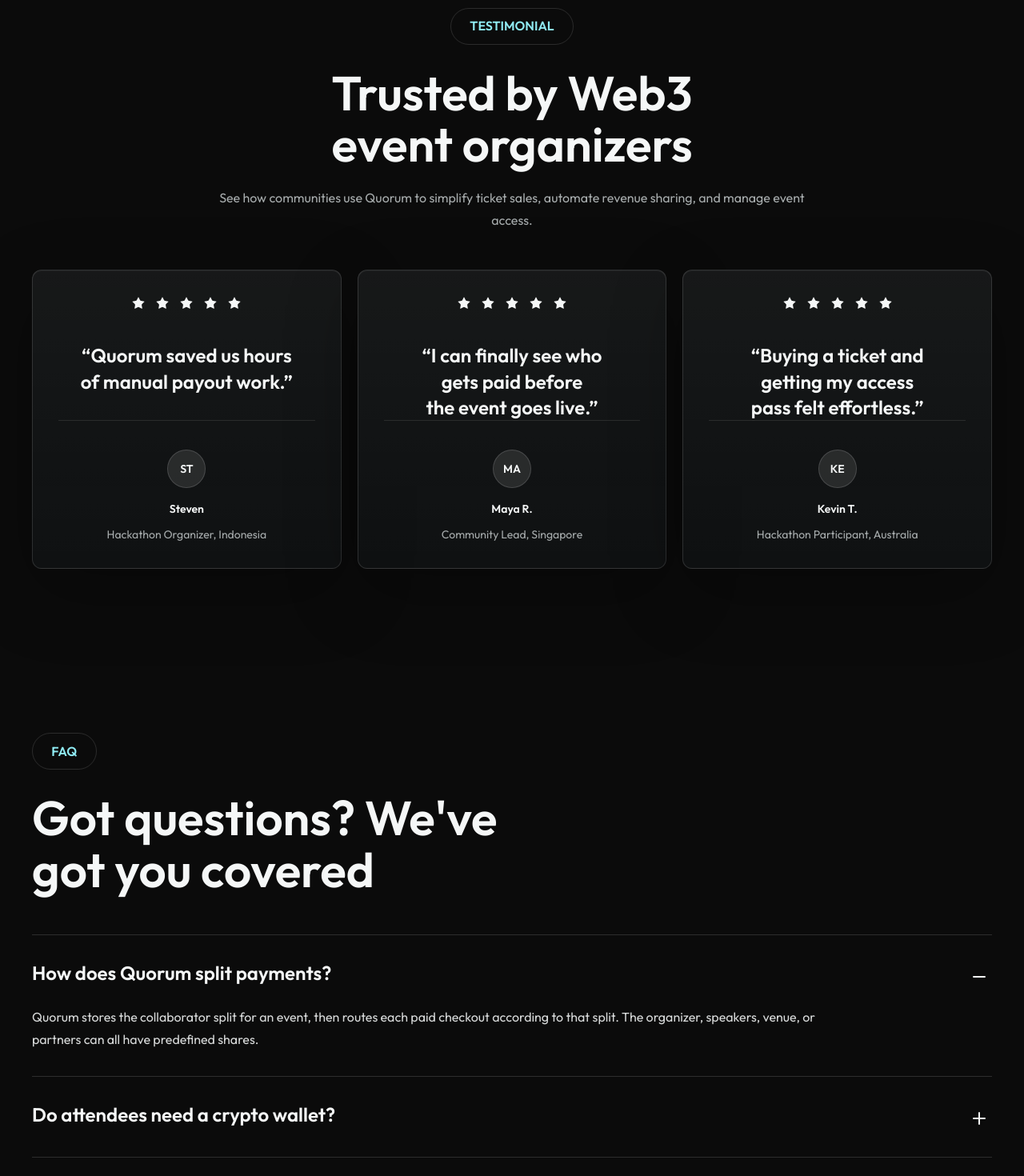
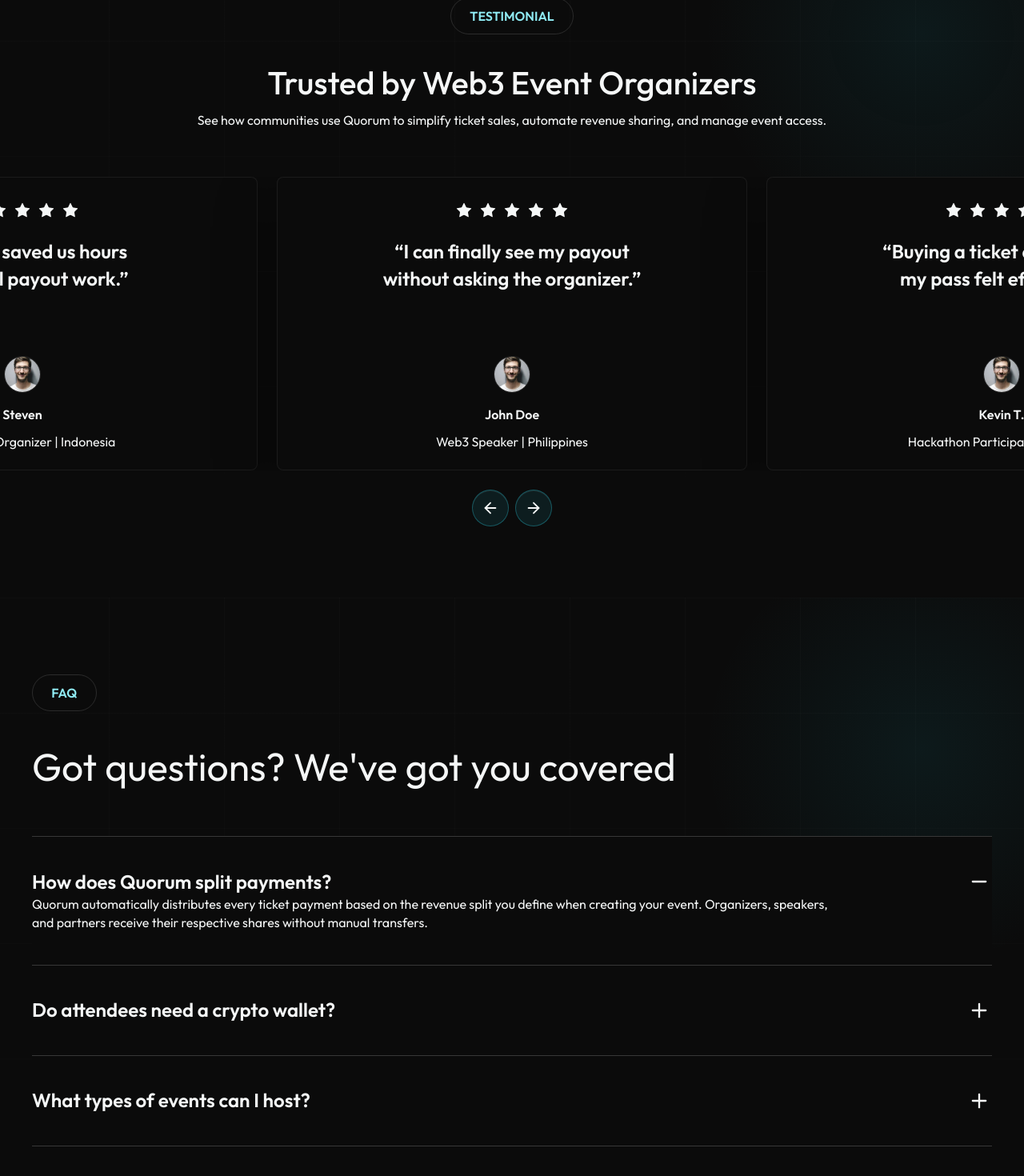
Before and after one commit to wildanniam/Quorum, a Next.js app: page / in a window 1280 px wide. Shown: the part 3456-4926 px from the top of the page at 80% size. Built offline with nearby package versions, Linux system fonts and the light colour scheme; a web font is replaced by a local one.

Commit message:
polish: align landing testimonial and faq

```diff
--- a/src/app/page.tsx
+++ b/src/app/page.tsx
@@ -18,7 +18,10 @@
 import { LogoStrip } from "@/components/landing/logo-strip";
 import { SectionLabel } from "@/components/landing/section-label";
 import { StellarBadge } from "@/components/landing/stellar-badge";
-import { TestimonialCard } from "@/components/landing/testimonial-card";
+import {
+  TestimonialCarousel,
+  type Testimonial,
+} from "@/components/landing/testimonial-carousel";
 
 const workflowSteps = [
   {
@@ -65,28 +68,31 @@
   },
 ];
 
-const testimonials = [
+const testimonials: Testimonial[] = [
   {
+    avatar: "/figma/landing/john-avatar.webp",
     name: "Steven",
     quote: "Quorum saved us hours of manual payout work.",
-    role: "Hackathon Organizer, Indonesia",
+    role: "Hackathon Organizer | Indonesia",
   },
   {
-    name: "Maya R.",
-    quote: "I can finally see who gets paid before the event goes live.",
-    role: "Community Lead, Singapore",
+    avatar: "/figma/landing/john-avatar.webp",
+    name: "John Doe",
+    quote: "I can finally see my payout without asking the organizer.",
+    role: "Web3 Speaker | Philippines",
   },
   {
+    avatar: "/figma/landing/john-avatar.webp",
     name: "Kevin T.",
-    quote: "Buying a ticket and getting my access pass felt effortless.",
-    role: "Hackathon Participant, Australia",
+    quote: "Buying a ticket and getting my pass felt effortless.",
+    role: "Hackathon Participant | Australia",
   },
 ];
 
 const faqItems: FAQItem[] = [
   {
     answer:
-      "Quorum stores the collaborator split for an event, then routes each paid checkout according to that split. The organizer, speakers, venue, or partners can all have predefined shares.",
+      "Quorum automatically distributes every ticket payment based on the revenue split you define when creating your event. Organizers, speakers, and partners receive their respective shares without manual transfers.",
     question: "How does Quorum split payments?",
   },
   {
@@ -234,33 +240,44 @@
           </div>
         </section>
 
-        <LandingSection
-          eyebrow="Testimonial"
+        <section
+          className="landing-section-grid overflow-hidden py-[5.2rem] sm:py-[5.6rem]"
           id="testimonial"
-          intro="See how communities use Quorum to simplify ticket sales, automate revenue sharing, and manage event access."
-          title="Trusted by Web3 event organizers"
         >
-          <div className="grid gap-5 lg:grid-cols-3">
-            {testimonials.map((testimonial) => (
-              <TestimonialCard
-                key={testimonial.name}
-                name={testimonial.name}
-                quote={testimonial.quote}
-                role={testimonial.role}
-              />
-            ))}
+          <div className="landing-container">
+            <div className="mx-auto max-w-[75rem] text-center">
+              <SectionLabel>Testimonial</SectionLabel>
+              <h2 className="mt-8 font-product text-[clamp(2.3rem,3.35vw,2.5rem)] font-medium leading-[1.4] tracking-normal text-landing-white text-balance">
+                Trusted by Web3 Event Organizers
+              </h2>
+              <p className="mt-2 text-base leading-[1.4] text-landing-white">
+                See how communities use Quorum to simplify ticket sales,
+                automate revenue sharing, and manage event access.
+              </p>
+            </div>
+
+            <TestimonialCarousel testimonials={testimonials} />
           </div>
-        </LandingSection>
+        </section>
 
-        <LandingSection
-          align="left"
-          className="pb-18"
-          eyebrow="FAQ"
+        <section
+          className="landing-section-grid relative overflow-hidden pb-0 pt-[5.8rem] sm:pt-[6rem]"
           id="faq"
-          title="Got questions? We've got you covered"
         >
-          <FAQAccordion items={faqItems} />
-        </LandingSection>
+          <div className="landing-container relative z-10">
+            <SectionLabel>FAQ</SectionLabel>
+            <h2 className="mt-9 max-w-[75rem] font-product text-[clamp(2.5rem,4.7vw,3rem)] font-normal leading-[1.4] tracking-normal text-landing-white text-balance">
+              Got questions? We&apos;ve got you covered
+            </h2>
+            <FAQAccordion className="mt-[3.25rem]" items={faqItems} />
+          </div>
+          <p
+            aria-hidden="true"
+            className="pointer-events-none relative z-0 -mb-8 mt-10 select-none text-center font-product text-[clamp(8rem,21vw,17.5rem)] font-semibold leading-none text-white/[0.065]"
+          >
+            Quorum.
+          </p>
+        </section>
 
         <footer className="relative overflow-hidden border-t border-white/8 pt-12 sm:pt-16">
           <div className="landing-container relative z-10 flex flex-col gap-8 pb-12 sm:flex-row sm:items-center sm:justify-between">
--- a/src/components/landing/faq-accordion.tsx
+++ b/src/components/landing/faq-accordion.tsx
@@ -13,23 +13,23 @@
 
 export function FAQAccordion({ className, items }: FAQAccordionProps) {
   return (
-    <div className={cn("border-y border-white/14", className)}>
+    <div className={cn("border-y border-white/18 bg-[#0b0b0b]", className)}>
       {items.map((item, index) => (
         <details
-          className="group border-b border-white/14 py-8 last:border-b-0"
+          className="group border-b border-white/18 last:border-b-0"
           key={item.question}
           open={index === 0}
         >
-          <summary className="flex list-none items-start justify-between gap-6 text-left">
-            <span className="font-product text-xl font-semibold leading-tight text-landing-white md:text-2xl">
+          <summary className="flex min-h-[7rem] list-none items-center justify-between gap-6 py-0 text-left group-open:min-h-0 group-open:items-start group-open:pt-10">
+            <span className="font-product text-xl font-semibold leading-[1.4] text-landing-white md:text-2xl">
               {item.question}
             </span>
-            <span className="mt-1 grid h-8 w-8 shrink-0 place-items-center text-landing-white">
-              <Plus className="group-open:hidden" size={24} />
-              <Minus className="hidden group-open:block" size={24} />
+            <span className="grid h-8 w-8 shrink-0 place-items-center text-landing-white">
+              <Plus className="group-open:hidden" size={28} strokeWidth={2} />
+              <Minus className="hidden group-open:block" size={28} strokeWidth={2} />
             </span>
           </summary>
-          <p className="mt-5 max-w-5xl text-base leading-7 text-landing-white/88">
+          <p className="max-w-[64rem] pb-10 text-base leading-[1.45] text-landing-white">
             {item.answer}
           </p>
         </details>
--- a/src/components/landing/testimonial-card.tsx
+++ b/src/components/landing/testimonial-card.tsx
@@ -1,4 +1,5 @@
 import { Star } from "lucide-react";
+import Image from "next/image";
 import { cn } from "@/lib/ui";
 
 type TestimonialCardProps = {
@@ -18,30 +19,44 @@
 }: TestimonialCardProps) {
   return (
     <article
+      data-testimonial-card
       className={cn(
-        "landing-card flex min-h-[22.75rem] flex-col items-center justify-between p-8 text-center",
+        "flex h-[22.91rem] w-[calc(100vw-2rem)] max-w-[36.75rem] flex-none flex-col rounded-[8px] border border-white/[0.065] bg-[#0b0b0b] px-8 py-[1.875rem] text-center shadow-[0_24px_80px_rgba(0,0,0,0.32)] sm:px-[3.75rem]",
         className,
       )}
       data-landing-hover="true"
     >
-      <div>
-        <div className="flex justify-center gap-3 text-landing-white">
+      <div className="flex h-[7.25rem] flex-col items-center">
+        <div aria-hidden="true" className="flex justify-center gap-2 text-landing-white">
           {Array.from({ length: 5 }).map((_, index) => (
-            <Star fill="currentColor" key={index} size={18} strokeWidth={0} />
+            <Star fill="currentColor" key={index} size={22} strokeWidth={0} />
           ))}
         </div>
-        <p className="mt-10 max-w-[30rem] font-product text-2xl font-semibold leading-[1.35] text-landing-white text-balance">
+        <p className="mt-6 max-w-[29.25rem] font-product text-[1.35rem] font-semibold leading-[1.4] text-landing-white text-balance sm:text-2xl">
           &ldquo;{quote}&rdquo;
         </p>
       </div>
-      <div className="w-full border-t border-white/10 pt-9">
-        <div className="mx-auto grid h-12 w-12 place-items-center rounded-full border border-white/15 bg-white/10 text-sm font-semibold text-landing-white">
-          {avatar ?? name.slice(0, 2).toUpperCase()}
-        </div>
-        <p className="mt-4 font-product text-sm font-semibold text-landing-white">
+
+      <div className="mt-10 h-px w-full bg-white/10" />
+
+      <div className="flex flex-1 flex-col items-center justify-start pt-10">
+        {avatar ? (
+          <Image
+            alt=""
+            className="h-[2.85rem] w-[2.85rem] rounded-full border border-white/10 object-cover"
+            height={46}
+            src={avatar}
+            width={46}
+          />
+        ) : (
+          <div className="grid h-[2.85rem] w-[2.85rem] place-items-center rounded-full border border-white/15 bg-white/10 text-sm font-semibold text-landing-white">
+            {name.slice(0, 2).toUpperCase()}
+          </div>
+        )}
+        <p className="mt-4 font-product text-base font-semibold leading-[1.4] text-landing-white">
           {name}
         </p>
-        <p className="mt-3 text-sm text-landing-muted">{role}</p>
+        <p className="mt-3 text-base leading-[1.4] text-landing-white">{role}</p>
       </div>
     </article>
   );
--- /dev/null
+++ b/src/components/landing/testimonial-carousel.tsx
@@ -0,0 +1,107 @@
+"use client";
+
+import { ArrowLeft, ArrowRight } from "lucide-react";
+import { useCallback, useEffect, useRef, useState } from "react";
+import { cn } from "@/lib/ui";
+import { TestimonialCard } from "@/components/landing/testimonial-card";
+
+export type Testimonial = {
+  avatar?: string;
+  name: string;
+  quote: string;
+  role: string;
+};
+
+type TestimonialCarouselProps = {
+  className?: string;
+  testimonials: Testimonial[];
+};
+
+const DEFAULT_STEP = 612;
+const INITIAL_INDEX = 1;
+
+export function TestimonialCarousel({
+  className,
+  testimonials,
+}: TestimonialCarouselProps) {
+  const trackRef = useRef<HTMLDivElement>(null);
+  const [activeIndex, setActiveIndex] = useState(
+    Math.min(INITIAL_INDEX, testimonials.length - 1),
+  );
+  const [step, setStep] = useState(DEFAULT_STEP);
+
+  const measureStep = useCallback(() => {
+    const cards = trackRef.current?.querySelectorAll<HTMLElement>(
+      "[data-testimonial-card]",
+    );
+
+    if (!cards || cards.length < 2) return;
+    setStep(cards[1].offsetLeft - cards[0].offsetLeft);
+  }, []);
+
+  useEffect(() => {
+    measureStep();
+
+    const observer = new ResizeObserver(measureStep);
+    if (trackRef.current) observer.observe(trackRef.current);
+
+    window.addEventListener("resize", measureStep);
+    return () => {
+      observer.disconnect();
+      window.removeEventListener("resize", measureStep);
+    };
+  }, [measureStep]);
+
+  const move = (direction: -1 | 1) => {
+    setActiveIndex((current) =>
+      Math.min(Math.max(current + direction, 0), testimonials.length - 1),
+    );
+  };
+
+  const offset = (INITIAL_INDEX - activeIndex) * step;
+
+  return (
+    <div className={cn("mt-[3.75rem]", className)}>
+      <div className="relative left-1/2 w-screen -translate-x-1/2 overflow-hidden">
+        <div
+          className="relative left-1/2 flex w-max gap-4 transition-transform duration-500 ease-out md:gap-6"
+          ref={trackRef}
+          style={{
+            transform: `translate3d(calc(-50% + ${offset}px), 0, 0)`,
+          }}
+        >
+          {testimonials.map((testimonial) => (
+            <TestimonialCard
+              avatar={testimonial.avatar}
+              key={testimonial.name}
+              name={testimonial.name}
+              quote={testimonial.quote}
+              role={testimonial.role}
+            />
+          ))}
+        </div>
+      </div>
+
+      <div className="mt-6 flex items-center justify-center gap-2">
+        <button
+          aria-label="Show previous testimonial"
+          className="grid h-[2.885rem] w-[2.885rem] place-items-center rounded-full border border-landing-cyan/35 bg-landing-cyan/10 text-landing-white shadow-[inset_0_1px_0_rgba(255,255,255,0.08)] transition hover:border-landing-cyan-soft hover:bg-landing-cyan/18 disabled:cursor-not-allowed disabled:opacity-45"
+          disabled={activeIndex === 0}
+          onClick={() => move(-1)}
+          type="button"
+        >
+          <ArrowLeft aria-hidden="true" size={22} />
+        </button>
+        <button
+          aria-label="Show next testimonial"
+          className="grid h-[2.885rem] w-[2.885rem] place-items-center rounded-full border border-landing-cyan/35 bg-landing-cyan/10 text-landing-white shadow-[inset_0_1px_0_rgba(255,255,255,0.08)] transition hover:border-landing-cyan-soft hover:bg-landing-cyan/18 disabled:cursor-not-allowed disabled:opacity-45"
+          disabled={activeIndex === testimonials.length - 1}
+          onClick={() => move(1)}
+          type="button"
+        >
+          <ArrowRight aria-hidden="true" size={22} />
+        </button>
+      </div>
+    </div>
+  );
+}
```
